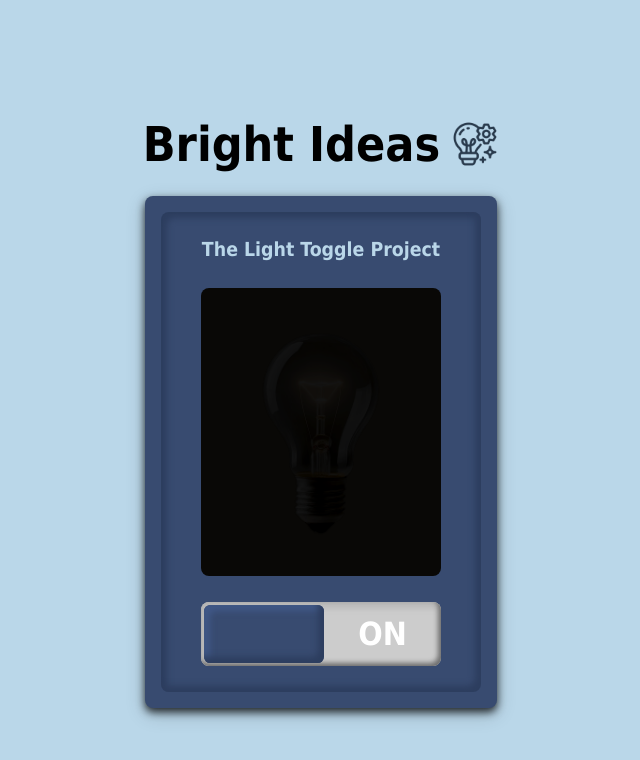
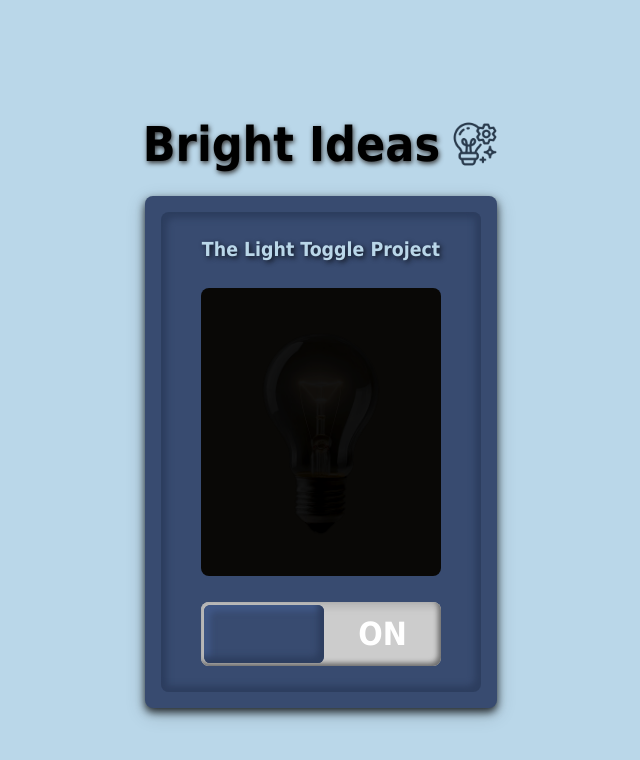
Before and after one commit to DavidAdam1323/interactive-btn-project, a plain HTML site: page index.html in a window 1280 px wide. Shown: the whole page, without its empty margins (319-959 px from the left). Drawn offline with Linux system fonts and the light colour scheme.

Commit message:
Add text-shadow to title and subtitle for improved visual effect.

```diff
--- a/styles.css
+++ b/styles.css
@@ -57,6 +57,7 @@ body {
 .title {
   font-size: 3rem;
   padding: 1.5rem 0;
+  text-shadow: 1px 2px 5px #333;
 }
 
 .bulb-icon {
@@ -68,6 +69,7 @@ body {
 h4 {
   font-size: 1.21rem;
   color: #bad7e9;
+  text-shadow: 2px 2px 5px #10151f;
 }
 
 .content {
```
